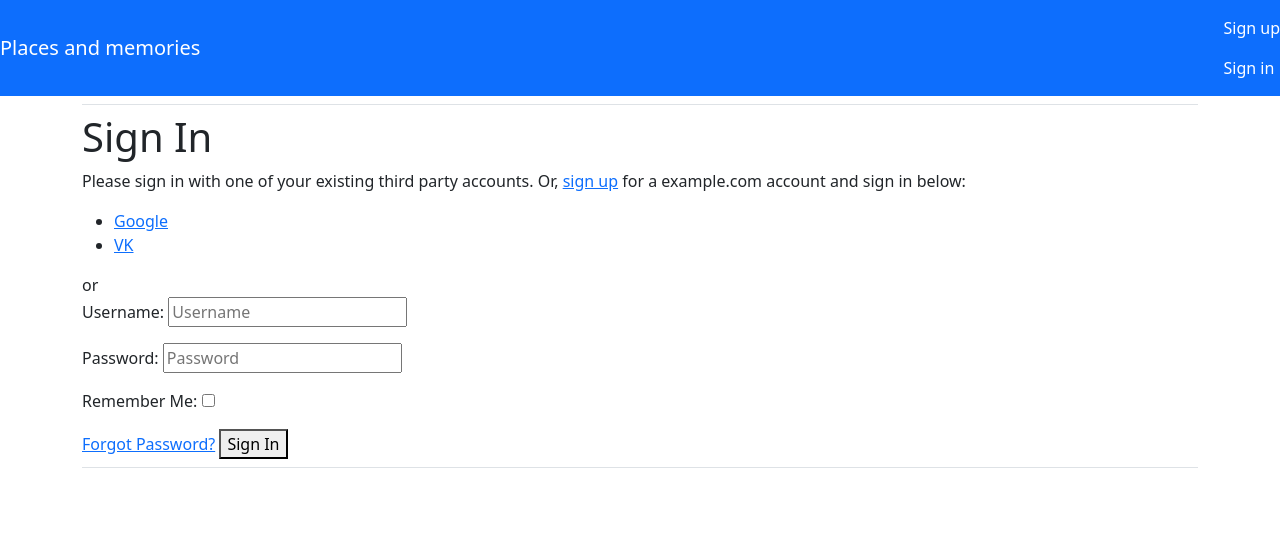
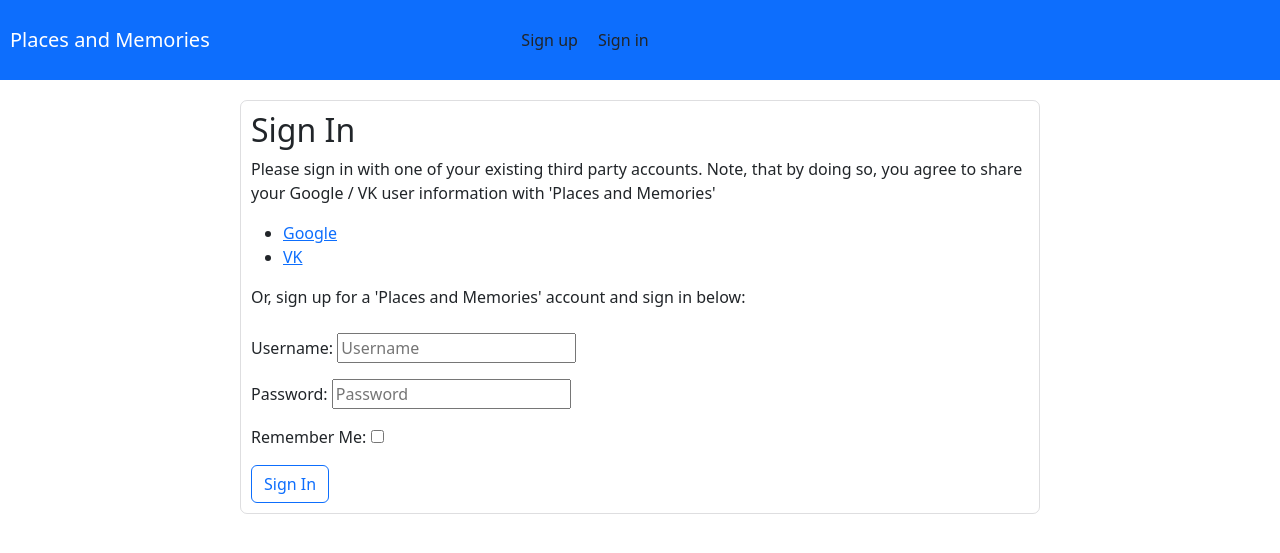
Before and after one commit to AlexFromSiberia/places_and_memories, a Django app: page /accounts/login/ in a window 1280 px wide. Shown: the top 553 px of the page. Run offline with Django 4.2, Linux system fonts and the light colour scheme; some libraries are stand-ins or nearby versions.

Commit message:
- Overall appearance improved: main.css file added, all the html files reviewed

```diff
--- /dev/null
+++ b/app/main/static/main/css/main.css
@@ -0,0 +1,30 @@
+.container_main {
+    padding: 10px;
+
+    border: 1px solid rgba(141, 143, 147, 0.29);
+    border-radius: 7px;
+    width: 800px;
+    margin: 20px auto;
+}
+
+
+.avatar {
+    width: 50px;
+    margin-right: 10px;
+}
+
+.navbar {
+
+    display: grid;
+    padding: 10px;
+    gap: 20px;
+
+    grid-template-columns: auto auto auto auto;
+    grid-template-rows: 60px;
+	align-content: center;
+}
+
+.navbar p {
+    margin: 0;
+    padding: 0;
+}
--- a/app/main/templates/main/base.html
+++ b/app/main/templates/main/base.html
@@ -11,66 +11,51 @@
     <link rel="shortcut icon" href="{% static 'main/img/earth_logo.png' %}">
     <link href="https://cdn.jsdelivr.net/npm/bootstrap@5.2.3/dist/css/bootstrap.min.css" rel="stylesheet"
           integrity="sha384-rbsA2VBKQhggwzxH7pPCaAqO46MgnOM80zW1RWuH61DGLwZJEdK2Kadq2F9CUG65" crossorigin="anonymous">
+    <link rel="stylesheet" href="{% static 'main/css/main.css' %}">
 
 </head>
+
 <body>
+    <nav class="navbar navbar-dark bg-primary">
+        <div>
+            <a class="navbar-brand" href="{% url 'main:index' %}"> Places and Memories </a>
+        </div>
+
+            {% if user.is_authenticated %}
+
+                <div>
+                    <a class="nav-link active" href="{% url 'main:places' %}">My Places </a>
+                </div>
+
+                <div>
+                    <a class="nav-link active" href="{% url 'users:logout' %}">Log out</a>
+                </div>
 
 
-<style>
+                <div class="navbar">
+                    <div>
+                        <p>{{ user.username }}</p>
+                    </div>
 
-.avatar {
-    width: 50px;
-    margin-right: 10px;
-}
-
-.navbar .navbar-dark .bg-primary {
-    display: flex !important;
-    flex-basis: auto;
-    flex-direction: row-reverse;
-    flex-wrap: nowrap;
-    align-content: stretch;
-    justify-content: space-between;
-    align-items: center;
-}
-
-</style>
-
-
-
-<nav class="navbar navbar-dark bg-primary">
-    <a class="navbar-brand" href="{% url 'main:index' %}"> Places and memories </a>
-
-    <ul class="navbar-nav mr-auto">
-        {% if user.is_authenticated %}
-
-            <p>{{ user.username }}</p>
-
-            <li class="nav-item">
-                <a class="nav-link active" href="{% url 'main:places' %}">My Places </a>
-            </li>
-
-            <li class="nav-item">
-                <a class="nav-link active" href="{% url 'users:logout' %}">Log out</a>
-            </li>
-
-            <li>
+                    <div>
                             {% if user.socialaccount_set.all.0.get_avatar_url  %}
                                  <img src="{{ user.socialaccount_set.all.0.get_avatar_url }}" class="avatar" >
                             {% endif %}
-            </li>
+                    </div>
+                </div>
+
 
             {% else %}
+                <div class="navbar">
+                    <div>
+                        <a class="nav-link active" href="{% url 'users:register' %}">Sign up</a>
+                    </div>
 
-            <li class="nav-item">
-                <a class="nav-link active" href="{% url 'users:register' %}">Sign up</a>
-            </li>
-
-            <li class="nav-item">
+                    <div>
                         <a class="nav-link active" href="{% url 'account_login' %}">Sign in</a>
-            </li>
-
+                    </div>
+                </div>
             {% endif %}
-    </ul>
     </nav>
 
     {% if messages %}
@@ -84,14 +69,10 @@
         </div>
     {% endif %}
 
+    <main role="main" class="container">
+            {% block page_header %} {% endblock page_header %}
 
-<main role="main" class="container">
-    <div class="pb-2 mb-2 border-bottom">
-        {% block page_header %} {% endblock page_header %}
-    </div>
-    <div class="pb-2 mb-2 border-bottom">
             {% block content %} {% endblock content %}
-    </div>
     </main>
 
 </body>
--- a/app/main/templates/main/update_entry.html
+++ b/app/main/templates/main/update_entry.html
@@ -3,12 +3,14 @@
 {% block title %} My memories in  {{ place.place }} {% endblock title %}
 
 {% block page_header %}
+<div class="container_main">
     <h2> My memories in {{ place.place }} </h2>
+</div>
 {% endblock page_header %}
 
 {% block content %}
 
-
+<div class="container_main">
     <div>
         <div><h4>Find your place on the map and click it:</h4></div>
 
@@ -48,4 +50,6 @@
 
     <a class="btn btn-outline-danger" href="{% url 'main:delete_memory' place.slug  place.pk %}" role="button"> Erase this memory </a>
 
+</div>
+
 {% endblock content %}
--- a/app/templates/account/login.html
+++ b/app/templates/account/login.html
@@ -7,15 +7,15 @@
 {% block head_title %}{% trans "Sign In" %}{% endblock %}
 
 {% block content %}
-
-<h1>{% trans "Sign In" %}</h1>
+<div class="container_main">
+    <h2>{% trans "Sign In" %}</h2>
 
     {% get_providers as socialaccount_providers %}
 
     {% if socialaccount_providers %}
-<p>{% blocktrans with site.name as site_name %}Please sign in with one
-of your existing third party accounts. Or, <a href="{{ signup_url }}">sign up</a>
-for a {{ site_name }} account and sign in below:{% endblocktrans %}</p>
+    <p>Please sign in with one of your existing third party accounts.
+        Note, that by doing so, you agree to share your Google / VK
+        user information with 'Places and Memories'</p>
 
     <div class="socialaccount_ballot">
 
@@ -23,7 +23,8 @@ for a {{ site_name }} account and sign in below:{% endblocktrans %}</p>
             {% include "socialaccount/snippets/provider_list.html" with process="login" %}
         </ul>
 
-  <div class="login-or">{% trans 'or' %}</div>
+        <div class="login-or">Or, sign up for a 'Places and Memories' account and sign in below:</div>
+        <br>
 
     </div>
 
@@ -38,10 +39,10 @@ for a {{ site_name }} account and sign in below:{% endblocktrans %}</p>
         {% csrf_token %}
         {{ form.as_p }}
         {% if redirect_field_value %}
-  <input type="hidden" name="{{ redirect_field_name }}" value="{{ redirect_field_value }}" />
+        <input type="hidden" name="{{ redirect_field_name }}" value="{{ redirect_field_value }}"/>
         {% endif %}
-  <a class="button secondaryAction" href="{% url 'account_reset_password' %}">{% trans "Forgot Password?" %}</a>
-  <button class="primaryAction" type="submit">{% trans "Sign In" %}</button>
+        <button class="btn btn-outline-primary" type="submit">{% trans "Sign In" %}</button>
     </form>
 
+</div>
 {% endblock %}
--- a/app/users/templates/registration/login.html
+++ b/app/users/templates/registration/DELETE_login.html
@@ -5,7 +5,7 @@
 {% endblock page_header %}
 
 {% block content %}
-    <div class="registration">
+    <div class="container_main">
         <h2>Login:</h2>
         {% if form.errors %}
             <p>User name OR Password error, please check and try again</p>
```
Also changed, not shown: app/main/forms.py (+4 -4 lines), app/main/templates/main/add_entry.html (+8 -1 lines), app/main/templates/main/delete_entry.html (+8 -6 lines), app/main/templates/main/detail_entry.html (+7 -2 lines), app/main/templates/main/index.html (+16 -4 lines), app/main/templates/main/list_entry.html (+8 -11 lines), app/templates/account/DELETE_signup.html (added, +23 -0 lines), app/templates/account/signup.html (deleted, +0 -22 lines), app/users/templates/registration/register.html (+3 -6 lines). Lines whose indentation alone changed are shown as unchanged.
